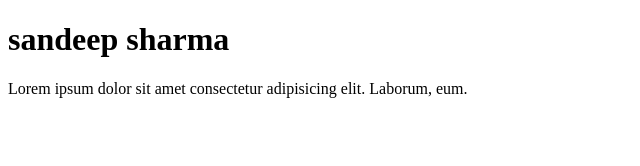
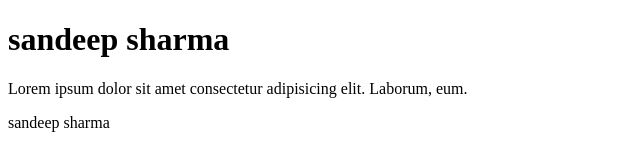
Before and after one commit to sandeepsharma99/mern-10, a plain HTML site: page index.html in a window 1280 px wide. Shown: the whole page, without its empty margins (0-640 px from the left). Drawn offline with Linux system fonts and the light colour scheme.

Commit message:
second change

```diff
--- a/index.html
+++ b/index.html
@@ -8,5 +8,6 @@
 <body>
     <h1>sandeep sharma</h1>
     <p>Lorem ipsum dolor sit amet consectetur adipisicing elit. Laborum, eum.</p>
+    <div>sandeep sharma</div>
 </body>
 </html>
```
